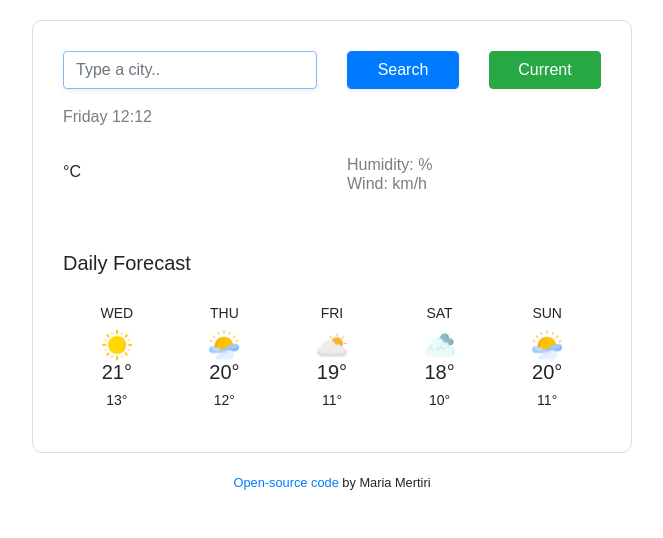
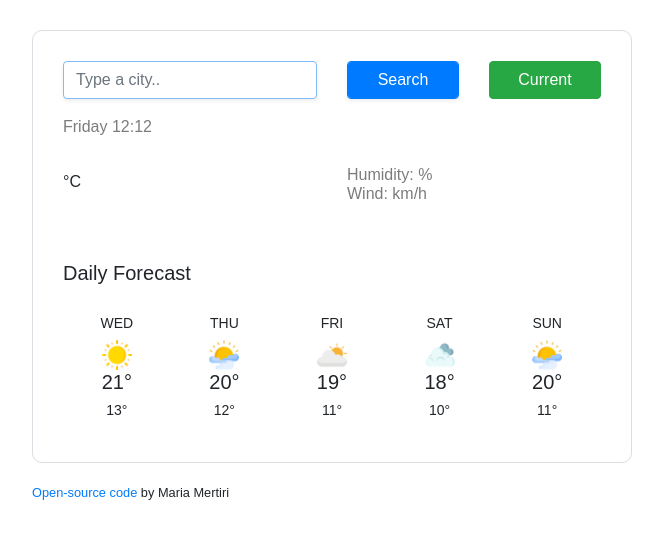
Before and after one commit to mariamer-hub/weatherapp, a website built with Parcel: page index.html in a window 1280 px wide. Shown: the whole page, without its empty margins (308-971 px from the left). Built offline with nearby package versions, Linux system fonts and the light colour scheme; no server answers.

Commit message:
updated footage

```diff
--- a/index.html
+++ b/index.html
@@ -17,6 +17,7 @@
 
   <body>
     <div class="container">
+      <div class="weather-app-wrapper">
       <div class="weather-app">
         <form class="search-form" id="search-form">
           <div class="row">
@@ -143,6 +144,7 @@
         </div>
     </div>
     </div>
+    </div>
     <script
       src="https://cdn.jsdelivr.net/npm/bootstrap@5.2.2/dist/js/bootstrap.bundle.min.js"
       integrity="sha384-OERcA2EqjJCMA+/3y+gxIOqMEjwtxJY7qPCqsdltbNJuaOe923+mo//f6V8Qbsw3"
--- a/src/styles.css
+++ b/src/styles.css
@@ -36,6 +36,10 @@ li {
   height: 64px;
   width: 64px;
   margin-right: 10px;
+}
+.weather-app-wrapper {
+  max-width: 600px;
+  margin: 30px auto;
 }
 
 .temperature {
@@ -143,5 +147,5 @@ h6 {
 }
 small {
   display: block;
-  text-align: center;
+  text-align: left;
 }
```
